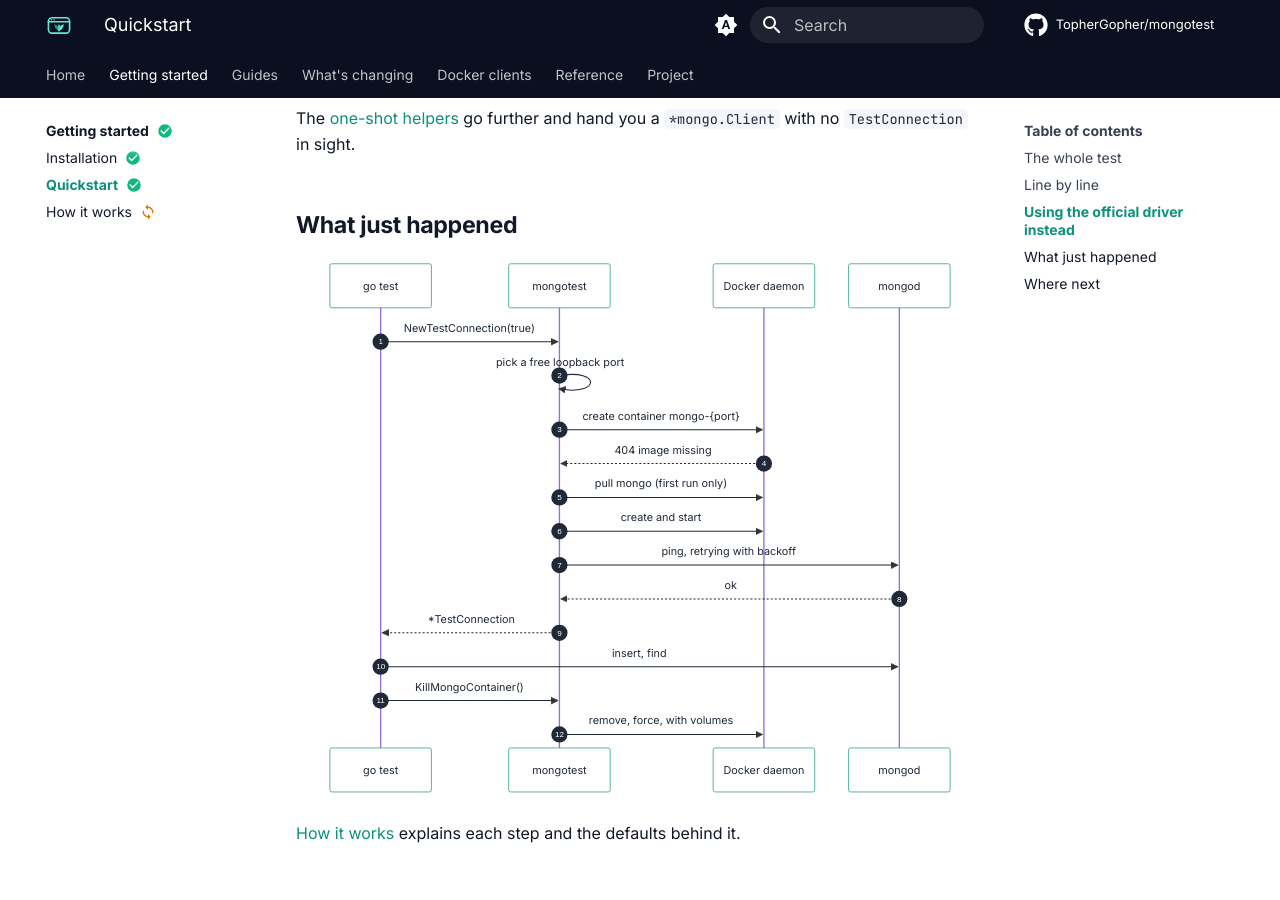
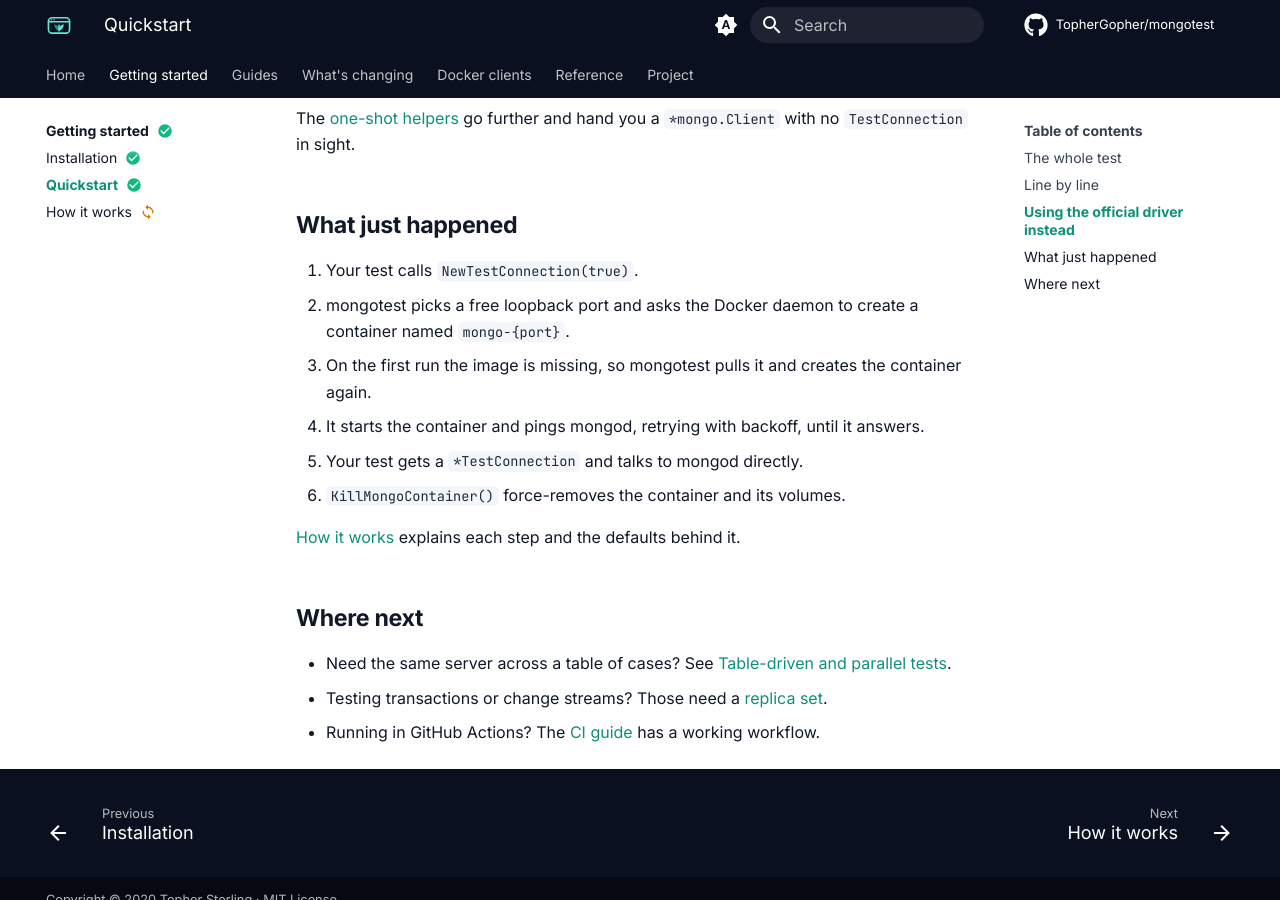
Before and after one commit to TopherGopher/mongotest, an MkDocs documentation site: the page built from docs/getting-started/quickstart.md, in a window 1280 px wide and 900 px high, scrolled down 2179 px. Built offline with MkDocs 1.6.1 and Material for MkDocs 9.7.7, drawn with Linux system fonts in a browser that asks for light colours; comment, search, counter and statistics services are not loaded.

Commit message:
Close three gaps the security review found in the docs pipeline
- The quickstart drew its one diagram with a script fetched from a CDN
  when the page is viewed, at a floating version with no integrity check.
  The steps are a numbered list now, and the site loads no third-party
  script.
- Pull-request builds shared the deploy's concurrency group, so a second
  queued run could push a waiting master deployment out. Each branch has a
  group of its own.
- Dependabot waits a week before proposing a new release of a Python
  package or an action, so one that is withdrawn as compromised is not
  pinned here by hash first.

Co-Authored-By: Claude Mythos 5.2 <noreply@anthropic.com>
Claude-Session: https://claude.ai/code/session_011u8PiEcwFSCbhpVX22FJgP

`````diff
--- a/docs/getting-started/quickstart.md
+++ b/docs/getting-started/quickstart.md
@@ -97,26 +97,15 @@ a `*mongo.Client` with no `TestConnection` in sight.
 
 ## What just happened
 
-```mermaid
-sequenceDiagram
-    autonumber
-    participant T as go test
-    participant M as mongotest
-    participant D as Docker daemon
-    participant S as mongod
-    T->>M: NewTestConnection(true)
-    M->>M: pick a free loopback port
-    M->>D: create container mongo-{port}
-    D-->>M: 404 image missing
-    M->>D: pull mongo (first run only)
-    M->>D: create and start
-    M->>S: ping, retrying with backoff
-    S-->>M: ok
-    M-->>T: *TestConnection
-    T->>S: insert, find
-    T->>M: KillMongoContainer()
-    M->>D: remove, force, with volumes
-```
+1. Your test calls `NewTestConnection(true)`.
+2. mongotest picks a free loopback port and asks the Docker daemon to create a
+   container named `mongo-{port}`.
+3. On the first run the image is missing, so mongotest pulls it and creates
+   the container again.
+4. It starts the container and pings mongod, retrying with backoff, until it
+   answers.
+5. Your test gets a `*TestConnection` and talks to mongod directly.
+6. `KillMongoContainer()` force-removes the container and its volumes.
 
 [How it works](how-it-works.md) explains each step and the defaults behind it.
 
--- a/docs/reference/writing-docs.md
+++ b/docs/reference/writing-docs.md
@@ -100,16 +100,6 @@ the checklist for flipping a badge when something lands.
     1. A numbered note that appears when the marker is clicked.
     ```
 
-=== "Diagrams"
-
-    ````markdown
-    ```mermaid
-    sequenceDiagram
-        T->>M: NewTestConnection(true)
-        M->>D: create container
-    ```
-    ````
-
 **Link to the generated reference for signatures.** Describe behaviour here;
 let pkg.go.dev carry the exact types.
 
--- a/mkdocs.yml
+++ b/mkdocs.yml
@@ -123,11 +123,7 @@ markdown_extensions:
   - pymdownx.mark
   - pymdownx.smartsymbols
   - pymdownx.snippets
-  - pymdownx.superfences:
-      custom_fences:
-        - name: mermaid
-          class: mermaid
-          format: !!python/name:pymdownx.superfences.fence_code_format
+  - pymdownx.superfences
   - pymdownx.tabbed:
       alternate_style: true
       slugify: !!python/object/apply:pymdownx.slugs.slugify
`````
Also changed, not shown: 2 other files.
